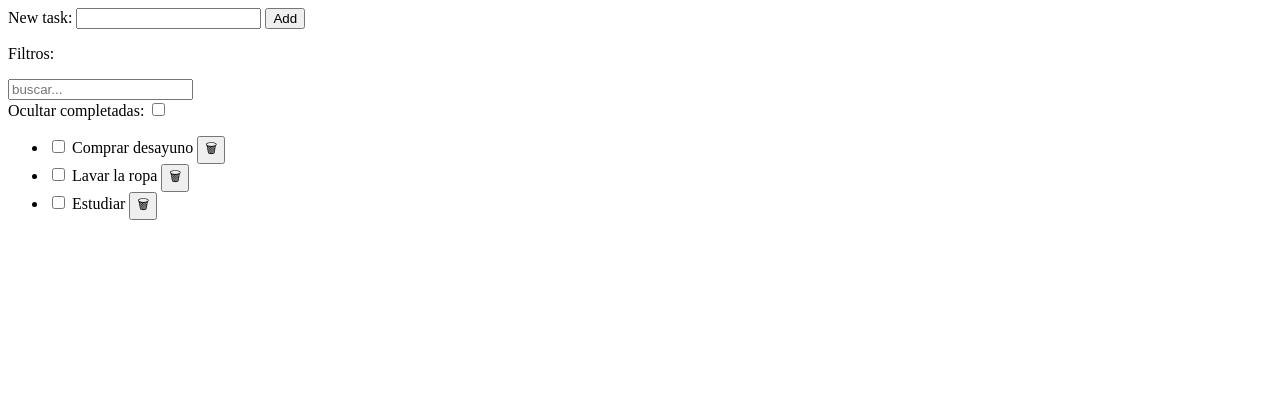
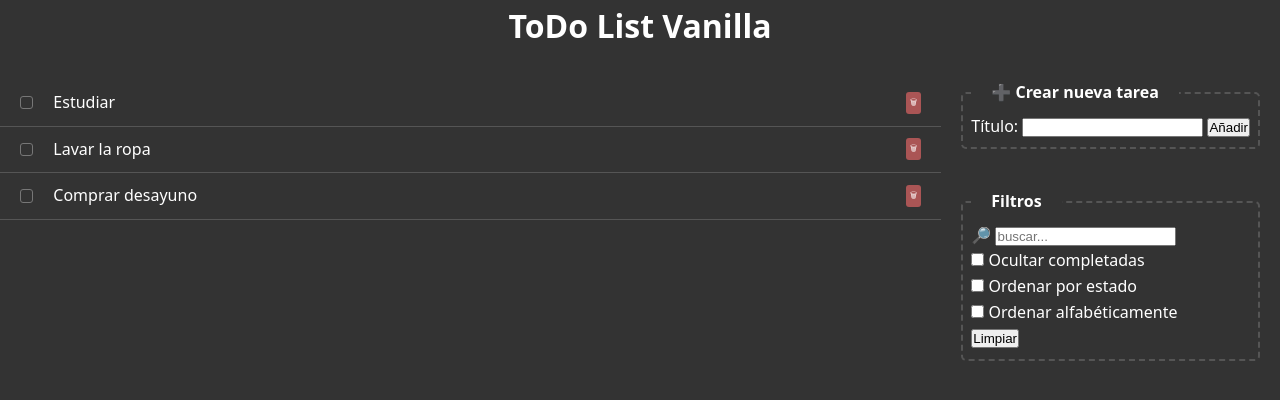
Before and after one commit to jsanvil/din24_ud3_todo_jsvanilla_class_example, a plain HTML site: page index.html in a window 1280 px wide. Drawn offline with Linux system fonts and the light colour scheme.

Commit message:
refactor: modules, filters, localStorage, styles

```diff
--- /dev/null
+++ b/Task.js
@@ -0,0 +1,10 @@
+class Task {
+
+  constructor(task) {
+      this.id = task.id || crypto.randomUUID()
+      this.title = task.title
+      this.done = task.done || false
+  }
+}
+
+export default Task
--- /dev/null
+++ b/TaskList.js
@@ -0,0 +1,48 @@
+import Task from './Task.js'
+
+class TaskList extends Array {
+
+  constructor() {
+    super()
+    this.load()
+  }
+
+  push(task) {
+    super.push(task)
+    this.save()
+  }
+
+  pop() {
+    super.pop()
+    this.save()
+  }
+
+  shift() {
+    super.shift()
+    this.save()
+  }
+
+  unshift(task) {
+    super.unshift(task)
+    this.save()
+  }
+
+  splice(index, howMany, ...items) {
+    super.splice(index, howMany, ...items)
+    this.save()
+  }
+
+  save() {
+    localStorage.setItem('taskList', JSON.stringify(this))
+  }
+
+  load() {
+    const taskList = JSON.parse(localStorage.getItem('taskList')) || []
+    if (taskList) {
+      taskList.forEach(task => this.push(new Task(task)))
+    }
+  }
+
+}
+
+export default TaskList
--- /dev/null
+++ b/TaskListView.js
@@ -0,0 +1,90 @@
+import TaskList from "./TaskList.js";
+import TaskView from "./TaskView.js";
+
+class TaskListView {
+  #htmlElement;
+
+  constructor(taskList) {
+    this.taskList = taskList || new TaskList();
+    this.taskListContainer = document.querySelector("#task-list");
+
+    this.filteredTaskList = [];
+
+    this.filters = {
+      search: "",
+      hideCompleted: false,
+      orderByTitle: false,
+      orderByStatus: false,
+    };
+  }
+
+  createElement() {
+    if (this.#htmlElement) {
+      return this.#htmlElement;
+    }
+
+    const newTaskList = document.createElement("ul");
+    newTaskList.id = "task-list";
+
+    this.#htmlElement = newTaskList;
+
+    return this.#htmlElement;
+  }
+
+  addTask(task) {
+    this.taskList.push(task);
+    this.updateFilteredList();
+  }
+
+  removeTask(taskToRemove) {
+    this.taskList.splice(this.taskList.indexOf(taskToRemove), 1);
+
+    this.updateFilteredList();
+  }
+
+  renderTaskList() {
+    this.taskListContainer.innerHTML = "";
+    const ul = document.createElement("ul");
+    this.taskListContainer.appendChild(ul);
+    this.filteredTaskList.forEach((task) => {
+      let taskView = new TaskView(task, this);
+      ul.appendChild(taskView.createElement());
+    });
+  }
+
+  updateFilteredList() {
+    this.filteredTaskList = [...this.taskList];
+
+    // hide completed
+    if (this.filters.hideCompleted) {
+      this.filteredTaskList = [];
+      this.taskList.forEach((task) => {
+        if (task.done) {
+          return;
+        }
+        this.filteredTaskList.push(task);
+      });
+    }
+
+    // search
+    this.filteredTaskList = this.filteredTaskList.filter((task) =>
+      task.title.toLowerCase().includes(this.filters.search.toLowerCase())
+    );
+
+    // order by title
+    if (this.filters.orderByTitle) {
+      this.filteredTaskList = this.filteredTaskList.sort((a, b) => {
+        return a.title.localeCompare(b.title);
+      });
+    }
+
+    // order by status
+    if (this.filters.orderByStatus) {
+      this.filteredTaskList = this.filteredTaskList.sort((a, b) => a.done - b.done);
+    }
+
+    this.renderTaskList();
+  }
+}
+
+export default TaskListView;
--- /dev/null
+++ b/TaskView.js
@@ -0,0 +1,58 @@
+import TaskListView from "./TaskListView.js"
+
+/**
+ * Clase TaskView
+ *
+ * Representa la vista de una tarea dentro del listado
+ *
+ * Se encarga de renderizar una tarea y de gestionar los eventos
+ */
+class TaskView {
+  /**
+   * Crear una vista de tarea
+   *
+   * @param {Task} task - La tarea a renderizar según el modelo
+   * @param {TaskListView} taskListView - La vista del listado de tareas al que pertenece
+   */
+  constructor(task, taskListView) {
+      this.task = task
+      this.taskListView = taskListView
+  }
+
+  /**
+   * Crear el elemento HTML que representa la tarea.
+   * Si ya se ha creado, se devuelve el elemento ya existente.
+   * @returns {HTMLElement} - El elemento HTML que representa la tarea
+   */
+  createElement() {
+      const newTask = document.createElement('li')
+      newTask.innerHTML = `
+          <input type="checkbox" ${this.task.done ? 'checked' : ''}>
+          <span class="task-title ${this.task.done ? 'task-status-done' : ''}">${this.task.title}</span>
+          <button title="Borrar">🗑</button>`
+
+      // añadir eventos
+
+      // evento borrar
+      newTask.querySelector('button').addEventListener('click', e => {
+          if (this.taskListView && confirm(`¿Borrar "${this.title}"?`)) {
+              this.taskListView.removeTask(this.task)
+          }
+      })
+
+      // marcar/desmarcar completada
+      newTask.querySelector('input[type="checkbox"]').addEventListener('change', (e) => {
+          this.task.done = e.target.checked ? true : false
+          const taskTitle = newTask.querySelector('span')
+          this.task.done ?
+            taskTitle.classList.add('task-status-done') :
+            taskTitle.classList.remove('task-status-done')
+          this.taskListView.taskList.save()
+          this.taskListView.updateFilteredList()
+      })
+
+      return newTask
+  }
+}
+
+export default TaskView
--- a/index.html
+++ b/index.html
@@ -1,36 +1,73 @@
 <!DOCTYPE html>
 <html lang="en">
+
 <head>
     <meta charset="UTF-8">
-    <meta name="viewport" content="width=device-width, initial-scale=1.0">
+    <meta name="viewport"
+          content="width=device-width, initial-scale=1.0">
     <title>ToDo js</title>
-    <script defer src="index.js"></script>
-    <style>
-        .done {
-            text-decoration: line-through;
-        }
-    </style>
+    <script defer
+            type="module"
+            src="index.js"></script>
+    <link rel="stylesheet"
+          href="style.css">
 </head>
+
 <body>
+    <div id="app">
+        <div id="app-header">
+            <h1>ToDo List Vanilla</h1>
+        </div>
+        <div id="app-container">
 
-    <form action="#" id="newTaskForm">
-        <label for="taskDescription">New task:</label>
-        <input type="text" name="taskDescription" id="taskDescription" required>
-        <button type="submit" id="addTaskBtn">Add</button>
-    </form>
+            <div id="forms-container">
+                <form id="create-task-form">
+                    <fieldset>
+                        <legend>➕ Crear nueva tarea</legend>
+                        <label for="create-task-input">Título:</label>
+                        <input type="text"
+                               name="taskTitle"
+                               id="create-task-input"
+                               required>
+                        <button type="submit"
+                                id="addTaskBtn">Añadir</button>
+                    </fieldset>
+                </form>
 
-    <p>Filtros:</p>
-    <form action="#" id="filtersForm">
-        <input type="text" name="filterSearch" id="filterSearch" placeholder="buscar...">
-        <br>
-        <label for="hideCompleted">Ocultar completadas:</label>
-        <input type="checkbox" id="hideCompleted">
-    </form>
+                <form id="filter-tasks-form">
+                    <fieldset>
+                        <legend>Filtros</legend>
+                        <div>
+                            <label for="filter-search">🔎</label>
+                            <input type="text"
+                                   name="filterSearch"
+                                   id="filter-search"
+                                   placeholder="buscar...">
+                        </div>
+                        <div>
+                            <input type="checkbox"
+                                   id="filter-hide-completed">
+                            <label for="filter-hide-completed">Ocultar completadas</label>
+                        </div>
+                        <div>
+                            <input type="checkbox"
+                                   id="filter-sort-status">
+                            <label for="filter-sort-status">Ordenar por estado</label>
+                        </div>
+                        <div>
+                            <input type="checkbox"
+                                   id="filter-sort-title">
+                            <label for="filter-sort-title">Ordenar alfabéticamente</label>
+                        </div>
+                        <button type="reset" id="filter-reset-button">Limpiar</button>
+                    </fieldset>
+                </form>
+            </div>
 
-    <div id="taskList">
-        <ul>
-
-        </ul>
+            <div id="task-list">
+            </div>
+        </div>
     </div>
 </body>
+
 </html>
--- a/index.js
+++ b/index.js
@@ -1,110 +1,70 @@
-const taskListContainer = document.querySelector('#taskList ul')
-const taskDescriptionInput = document.getElementById('taskDescription')
-const newTaskForm = document.getElementById('newTaskForm')
-const filterSearchInput = document.getElementById('filterSearch')
+import Task from "./Task.js";
+import TaskListView from "./TaskListView.js";
 
-class Task {
-    #htmlElement
+const taskListView = new TaskListView();
 
-    constructor(title, done = false) {
-        this.id = crypto.randomUUID()
-        this.title = title
-        this.done = done
-    }
-
-    createElement() {
-        if (this.#htmlElement) {
-            return this.#htmlElement
-        }
-
-        const newTask = document.createElement('li')
-        newTask.innerHTML = `
-            <input type="checkbox">
-            <span>${this.title}</span>
-            <button title="Borrar">🗑</button>`
-
-        // añadir eventos
-        newTask.querySelector('button').addEventListener('click', e => {
-            if (confirm(`¿Borrar ${this.title}?`)) {
-                removeTask(this)
-            }
-        })
-
-        newTask.querySelector('input[type="checkbox"]').addEventListener('change', (e) => {
-            this.done = e.target.checked
-            // newTask.querySelector('span').style.textDecoration = this.done ? 'line-through' : 'auto'
-            const taskTitle = newTask.querySelector('span')
-            this.done ? taskTitle.classList.add('done') : taskTitle.classList.remove('done')
-        })
-
-        this.#htmlElement = newTask
-
-        return this.#htmlElement
-    }
+if (taskListView.taskList.length === 0) {
+    taskListView.addTask(new Task({ title: "Estudiar" }));
+    taskListView.addTask(new Task({ title: "Lavar la ropa" }));
+    taskListView.addTask(new Task({ title: "Comprar desayuno" }));
+} else {
+  taskListView.updateFilteredList();
 }
 
+// ELEMENTOS DEL DOM
+
+const taskDescriptionInput = document.getElementById("create-task-input");
+const newTaskForm = document.getElementById("create-task-form");
+const filterSearchInput = document.getElementById("filter-search");
+const filterHideCompletedInput = document.getElementById("filter-hide-completed");
+const filterResetButton = document.getElementById("filter-reset-button");
+const filterSortByStatusInput = document.getElementById("filter-sort-status");
+const filterSortByTitle = document.getElementById("filter-sort-title");
+
+// EVENTOS
+
 // capturar el evento submit del formulario
-newTaskForm.addEventListener('submit', (e) => {
-    e.preventDefault()
-    const taskTitle = taskDescriptionInput.value
-    taskList.push(new Task(taskTitle))
-    renderTaskList(taskList)
-})
+newTaskForm.addEventListener("submit", (e) => {
+  e.preventDefault();
+  const taskTitle = taskDescriptionInput.value;
+  taskListView.addTask(new Task({ title: taskTitle }));
 
-// estados
-let taskList = []
-let filteredTaskList = []
+  // usabilidad: limpiar el input y poner el foco en él para seguir añadiendo tareas
+  taskDescriptionInput.value = "";
+  taskDescriptionInput.focus();
+});
 
-let filters = {
-    search: '',
+filterResetButton.addEventListener("click", () => {
+  taskListView.filters = {
+    search: "",
     hideCompleted: false,
-    orderByName: false,
-    orderByStatus: false
-}
+    orderByTitle: false,
+    orderByStatus: false,
+  };
+  taskListView.updateFilteredList();
+});
 
-taskList.push(new Task('Comprar desayuno'))
-taskList.push(new Task('Lavar la ropa'))
-taskList.push(new Task('Estudiar'))
+// evento del filtro de búsqueda
+filterSearchInput.addEventListener("input", (e) => {
+  const searchText = e.target.value;
+  taskListView.filters.search = searchText.trim();
+  taskListView.updateFilteredList();
+});
 
-renderTaskList(taskList)
+// evento del filtro de tareas completadas
+filterHideCompletedInput.addEventListener("change", (e) => {
+  taskListView.filters.hideCompleted = e.target.checked;
+  taskListView.updateFilteredList();
+});
 
-function renderTaskList(list) {
-    taskListContainer.innerHTML = ''
-    list.forEach(task => {
-        taskListContainer.appendChild(task.createElement())
-    })
-}
+// evento del filtro de ordenar por estado
+filterSortByStatusInput.addEventListener("change", (e) => {
+  taskListView.filters.orderByStatus = e.target.checked ? true : false;
+  taskListView.updateFilteredList();
+});
 
-function removeTask(taskToRemove) {
-    taskList = taskList.filter(task => task.id !== taskToRemove.id)
-
-    renderTaskList(taskList)
-}
-
-filterSearchInput.addEventListener('input', (e) => {
-    const searchText = e.target.value
-    if (searchText.trim()) {
-        filteredTaskList = taskList.filter(task => {
-            return task.title.toLowerCase().includes(searchText.toLowerCase())
-        })
-        renderTaskList(filteredTaskList)
-    }
-    else {
-        renderTaskList(taskList)
-    }
-})
-
-function updateFilteredList() {
-
-    filteredTaskList = taskList
-        // search
-        .filter(task => task.title.toLowerCase().includes(filter.search.toLowerCase()))
-        // hide completed
-        .filter(task => filter.hideCompleted ? ! task.done : true)
-        .sort((a, b) => {
-            if (filter.orderByName) {
-                return a.title.localeCompare(b.title)
-            }
-            return a
-        })
-}
+// evento del filtro de ordenar por título
+filterSortByTitle.addEventListener("change", (e) => {
+  taskListView.filters.orderByTitle = e.target.checked ? true : false;
+  taskListView.updateFilteredList();
+});
--- /dev/null
+++ b/style.css
@@ -0,0 +1,164 @@
+/* css reset */
+
+* {
+  margin: 0;
+  padding: 0;
+  box-sizing: border-box;
+}
+
+/* global variables */
+
+html {
+  --color-background: #333;
+  --color-text: #fff;
+  --padding: 20px;
+}
+
+/* global styles */
+body {
+  font-family: system-ui, 'Open Sans', 'Helvetica Neue', sans-serif;
+  background-color: var(--color-background);
+  color: var(--color-text);
+  font-size: 16px;
+  line-height: 1.6;
+  max-height: 100vh;
+}
+
+/* layout */
+#app {
+  display: flex;
+  flex-direction: column;
+  height: 100vh;
+  overflow: auto;
+
+  --header-height: 60px;
+
+  & #app-header {
+    height: var(--header-height);
+
+    & h1 {
+      text-align: center;
+    }
+  }
+
+  & #app-container {
+    display: flex;
+    flex-wrap: auto;
+    flex-grow: 1;
+    height: calc(100vh - var(--header-height));
+
+    #task-list {
+      order: 1;
+      flex-grow: 3;
+      min-width: 500px;
+      overflow-y: auto;
+      scrollbar-width: thin;
+      scrollbar-color: #555 #333;
+      padding: var(--padding) 0;
+    }
+
+    & #forms-container {
+      order: 2;
+      display: flex;
+      flex-direction: column;
+      gap: var(--padding);
+      padding: var(--padding);
+
+      & #create-task-form {
+
+      }
+
+      & #filter-tasks-form {
+
+      }
+    }
+  }
+}
+
+form {
+  display: flex;
+  margin-bottom: var(--padding);
+
+  & fieldset {
+    flex: 1;
+    border: dashed 2px #555;
+    padding: 0.5em;
+    border-radius: 5px;
+
+    &:hover {
+      border-color: #777;
+      background: #444;
+    }
+
+    & legend {
+      padding: 0 var(--padding);
+      font-weight: bold;
+    }
+  }
+}
+
+#task-list {
+  & ul {
+    list-style: none;
+
+    & li {
+      display: flex;
+      justify-content: space-between;
+      align-items: center;
+      gap: var(--padding);
+      padding: calc(var(--padding) / 2) var(--padding);
+      border-bottom: solid 1px #555;
+
+      &:hover {
+        background-color: #444;
+      }
+
+      & .task-title {
+        flex: 1;
+      }
+
+      & .task-status-done {
+        text-decoration: line-through;
+        color: #aaa;
+        transition: line-through 0.3s;
+      }
+
+      & button {
+        background: #a55;
+        color: #fff;
+        border: none;
+        font-size: 0.5em;
+        padding: 0.5em;
+        border-radius: 3px;
+        cursor: pointer;
+
+        &:hover {
+          background-color: #f00;
+        }
+
+        &:active {
+          background-color: #a00;
+        }
+      }
+
+      & input[type="checkbox"] {
+        cursor: pointer;
+        appearance: none;
+        width: 1em;
+        height: 1em;
+        border: solid 1px #777;
+        border-radius: 3px;
+        background: #333;
+        transition: background-color 0.3s;
+
+        &:checked {
+          background-color: #005e02;
+        }
+
+        &:hover {
+          border-color: #aaa;
+        }
+      }
+    }
+  }
+}
```
Also changed, not shown: README.md.
